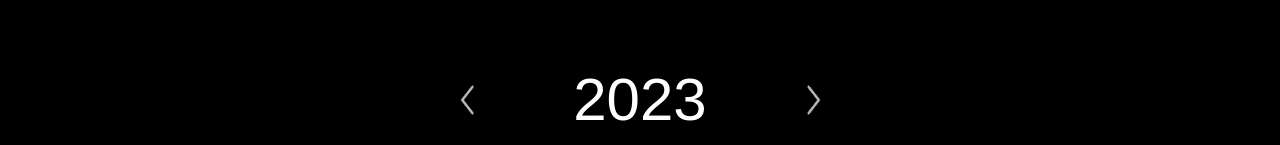
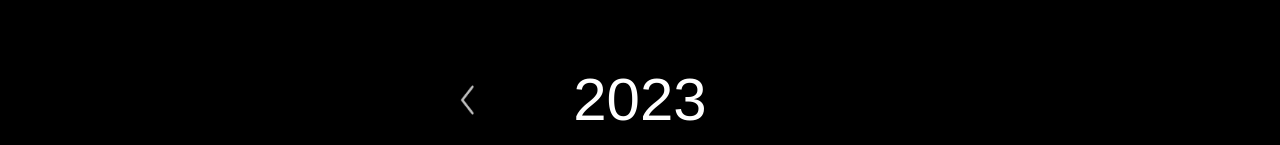
Before and after one commit to Network-Leader/Inacoms-FE, a Next.js app: page /members in a window 1280 px wide. Shown: the part 655-800 px from the top of the page. Built offline with nearby package versions, Linux system fonts and the light colour scheme; a web font is replaced by a local one.

Commit message:
멤버스 연도 수정

```diff
--- a/src/components/members/main/years/index.tsx
+++ b/src/components/members/main/years/index.tsx
@@ -29,6 +29,8 @@ const YearsBox = styled.div`
 `;
 
 const Years = ({ year, setYear }: YearType) => {
+  const date = new Date();
+  console.log(+date.getFullYear());
   return (
     <YearsBox>
       {year === 2022 ? null : (
@@ -43,6 +45,7 @@ const Years = ({ year, setYear }: YearType) => {
         </div>
       )}
       <p className="curYear">{year}</p>
+      {year < +date.getFullYear() && (
         <div className="nextBtn" onClick={() => setYear(year + 1)}>
           <Image
             src="/images/icons/members/members_next.png"
@@ -52,6 +55,7 @@ const Years = ({ year, setYear }: YearType) => {
             style={{ cursor: "pointer" }}
           />
         </div>
+      )}
     </YearsBox>
   );
 };
```
Lines whose indentation alone changed are shown as unchanged.
